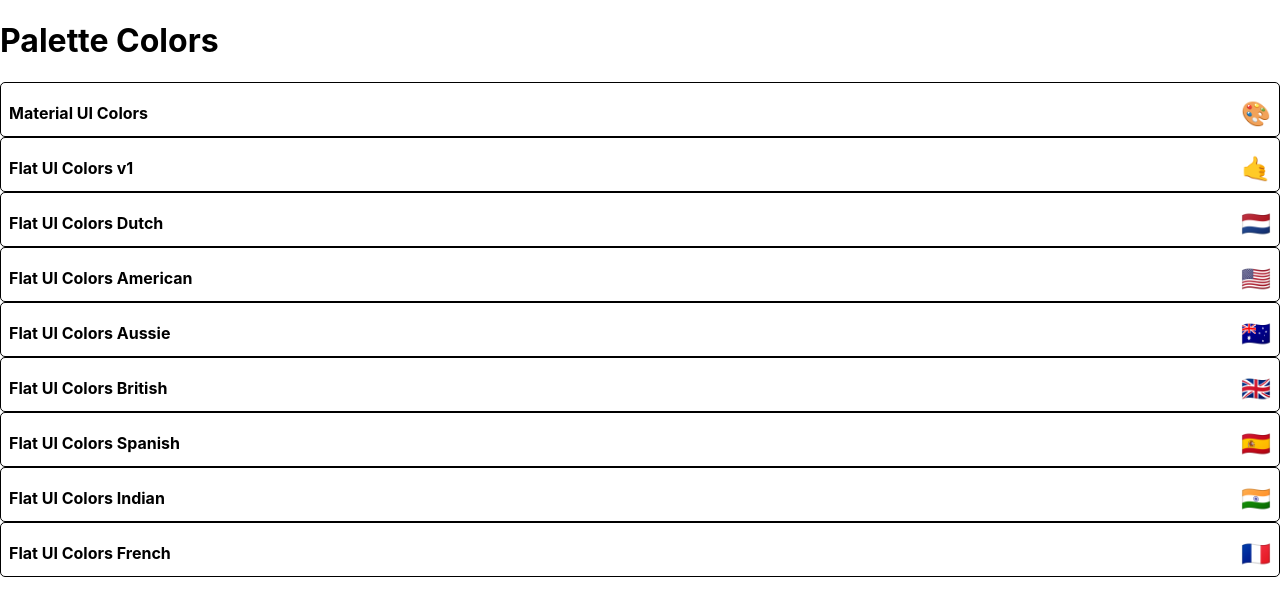
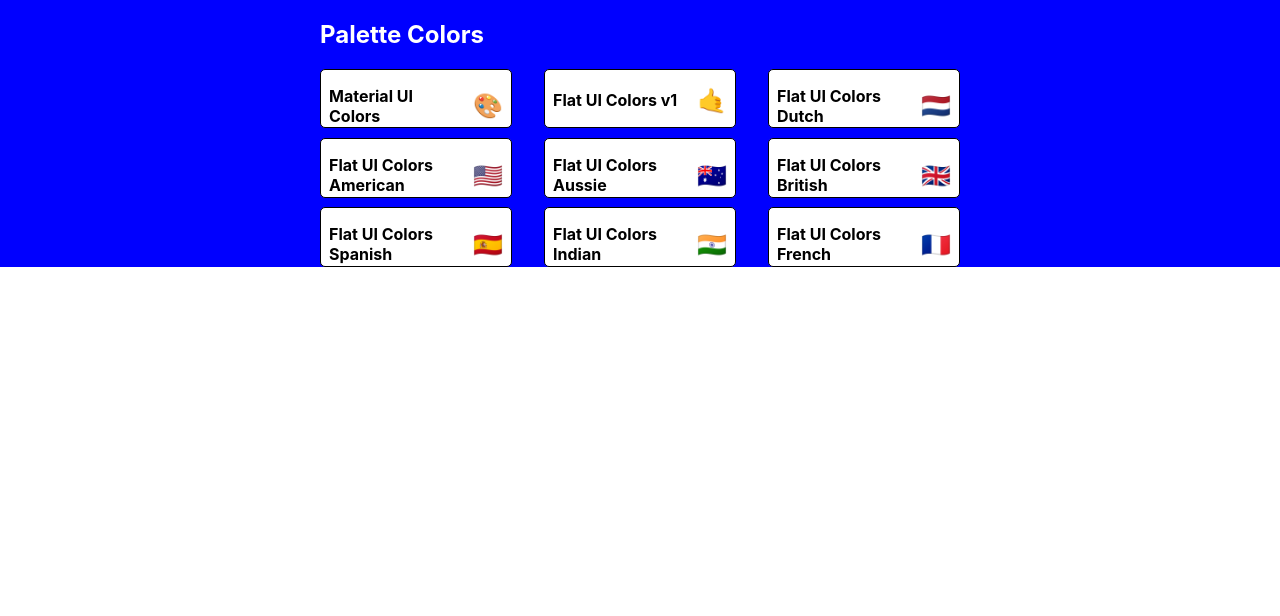
Before and after one commit to spencerhaugh/color-project, a React (Create React App) app: page / in a window 1280 px wide. Shown: the top 616 px of the page. Built offline with nearby package versions, Linux system fonts and the light colour scheme.

Commit message:
Start styling PaletteList with withStyles

```diff
--- a/src/JSSExample.js
+++ b/src/JSSExample.js
@@ -24,6 +24,7 @@ const styles = {
 // define class: {}
 // add css styles. Must be camelCase and values need to be "strings"
 // Use "& element" to nest styles and include for example h1's within the secondary class
+// Add to an JSX element with className={classes.yourClassName}
 // export file as a higher order function as shown here: withStyles(yourStylesVariable)(yourComponent)
 
 
--- a/src/PaletteList.js
+++ b/src/PaletteList.js
@@ -1,19 +1,57 @@
 import React, { Component } from 'react';
 import { Link } from 'react-router-dom';
+import { withStyles } from '@material-ui/styles';
 import MiniPalette from './MiniPalette';
 
-export default class PaletteList extends Component {
+const styles = {
+    root: {
+        backgroundColor: "blue",
+        height: "100%",
+        display: "flex",
+        justifyContent: "center",
+        alignItems: "flex-start"
+    },
+    container: {
+        width: "50%",
+        display: "flex",
+        alignItems: "flex-start",
+        flexDirection: "column",
+        flexWrap: "wrap"
+    },
+    nav: {
+        display: "flex",
+        width: "100%",
+        justifyContent: "space-between",
+        color: "#fff"
+    },
+    palettes: {
+        boxSizing: "border-box",
+        width: "100%",
+        display: "grid",
+        gridTemplateColumns: "repeat(3, 30%)",
+        gridGap: "5%"
+    }
+};
+class PaletteList extends Component {
     render() {
-        const { palettes } = this.props;
+        const { palettes, classes } = this.props;
         return (
-            <div className="PaletteList">
+            <div className={classes.root}>
+                <div className={classes.container}>
+                    <nav className={classes.nav}>
                         <h1>Palette Colors</h1>
+                    </nav>
+                    <div className={classes.palettes}>
                         {palettes.map(palette => (
                             // <Link exact to={`palette/${palette.id}`}>{palette.paletteName}</Link>
                             <MiniPalette {...palette} />
                         ))
                         }
                     </div>
+                </div>
+            </div>
         )
     }
 }
+
+export default withStyles(styles)(PaletteList);
```
Lines whose indentation alone changed are shown as unchanged.
